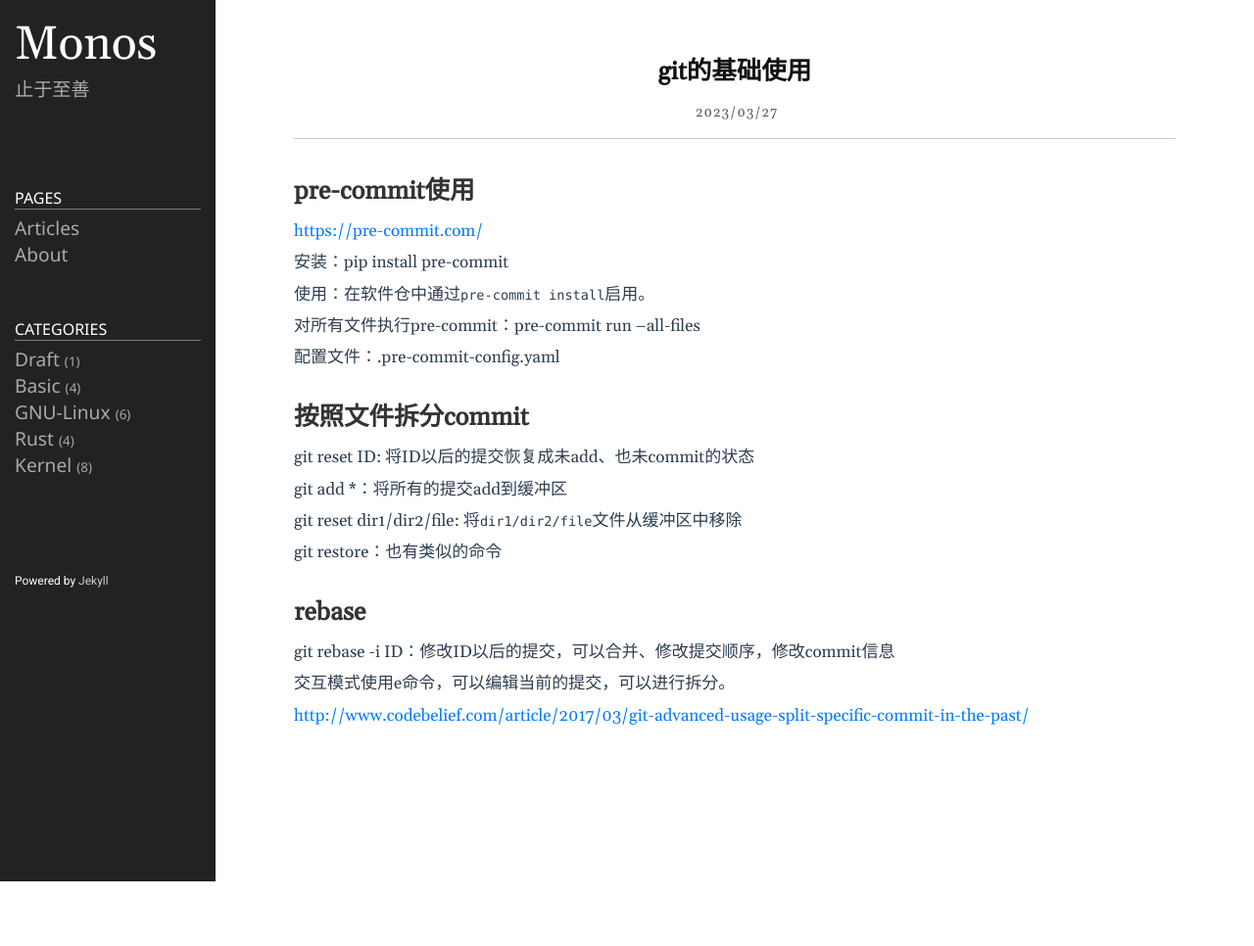
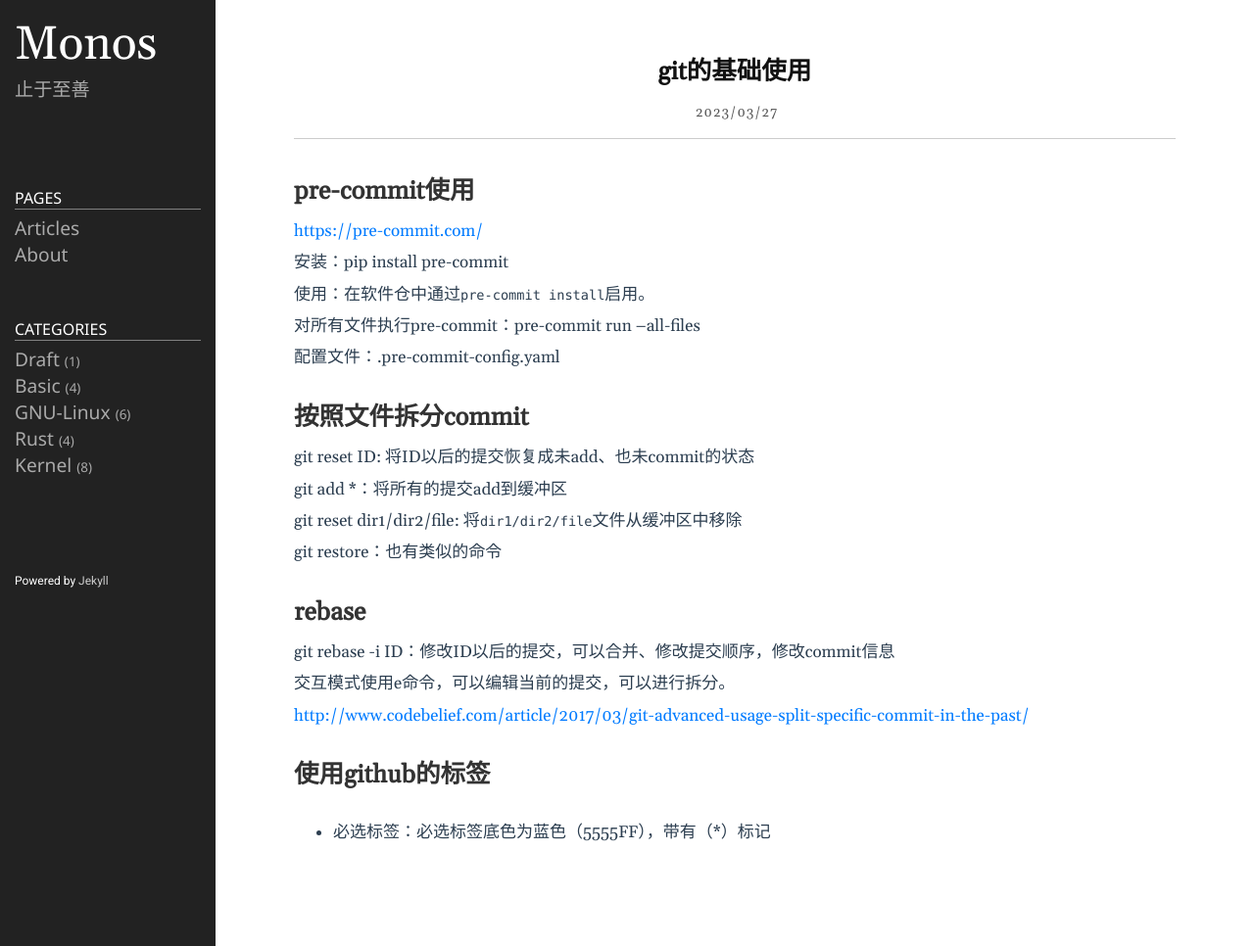
Before and after one commit to lclgo/lclgo.github.io, a Jekyll site: the page built from _posts/2023-03-28-git.md, in a window 1280 px wide. Shown: the whole page at 98% size. Built offline with Jekyll 4.4.1, drawn with Linux system fonts in a browser that asks for light colours; before the commit the page ends 900 px from its top, so only the background shows below that.

Commit message:
update our labels

```diff
--- a/_posts/2023-03-28-git.md
+++ b/_posts/2023-03-28-git.md
@@ -34,3 +34,7 @@ git rebase -i ID：修改ID以后的提交，可以合并、修改提交顺序
 交互模式使用e命令，可以编辑当前的提交，可以进行拆分。
 
 <http://www.codebelief.com/article/2017/03/git-advanced-usage-split-specific-commit-in-the-past/>
+
+## 使用github的标签
+
+* 必选标签：必选标签底色为蓝色（5555FF），带有（*）标记
```
